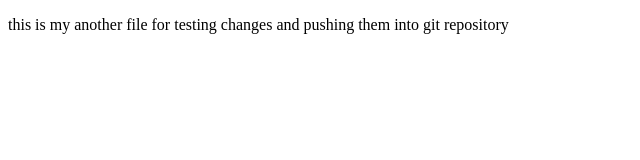
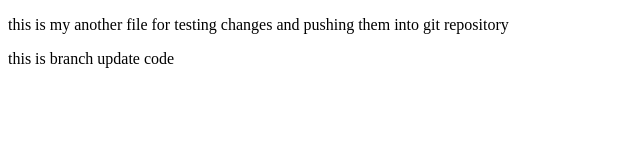
Before and after one commit to smritikedia/gitrepo, a plain HTML site: page new.html in a window 1280 px wide. Shown: the whole page, without its empty margins (0-640 px from the left). Drawn offline with Linux system fonts and the light colour scheme.

Commit message:
new branch commit

```diff
--- a/new.html
+++ b/new.html
@@ -9,5 +9,6 @@
 <body>
     <p> this is my another file for testing changes and pushing them into git repository
     </p>
+    <p> this is branch update code</p>
 </body>
 </html>
```
